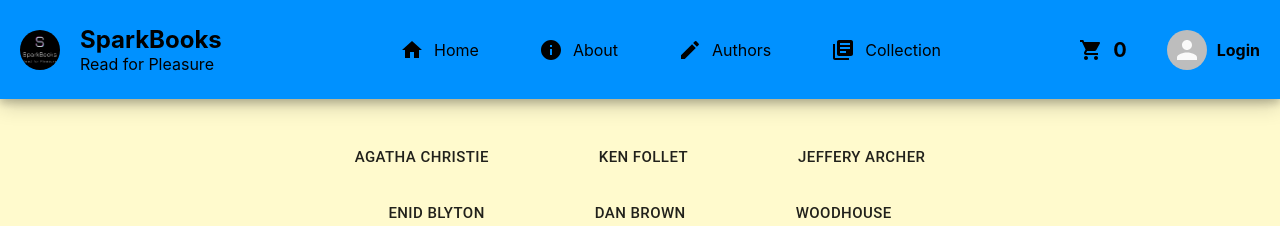
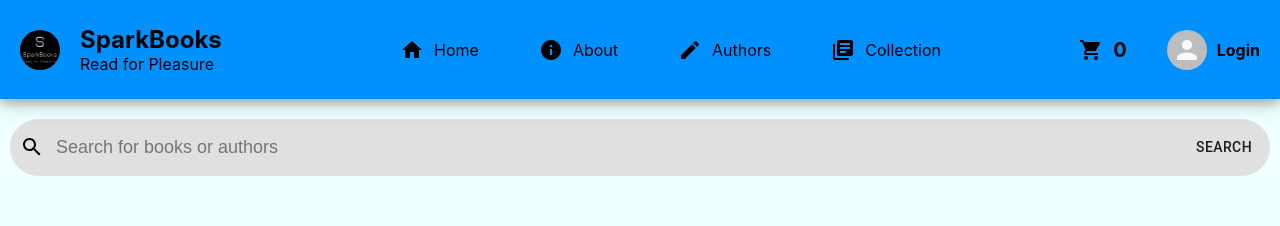
Before and after one commit to GautamPB/sparkbooks, a React (Create React App) app: page / in a window 1280 px wide. Shown: the top 226 px of the page. Built offline with nearby package versions, Linux system fonts and the light colour scheme.

Commit message:
Added: Search bar, search results page

```diff
--- a/src/App.js
+++ b/src/App.js
@@ -8,6 +8,7 @@ import Collection from './components/Collection'
 import SingleBook from './components/SingleBook'
 import Profile from './components/Profile'
 import Cart from './components/Cart'
+import SearchResult from './components/SearchResult'
 import { BrowserRouter as Router, Switch, Route } from 'react-router-dom'
 
 function App() {
@@ -50,6 +51,11 @@ function App() {
                         <Cart />
                     </Route>
 
+                    <Route path="/search/:searchValue">
+                        <Header />
+                        <SearchResult />
+                    </Route>
+
                     <Route path="/">
                         <Header />
                         <HomePage />
--- a/src/components/Header.js
+++ b/src/components/Header.js
@@ -1,4 +1,4 @@
-import React, { useEffect } from 'react'
+import React, { useState, useEffect } from 'react'
 import { useHistory } from 'react-router-dom'
 import '../styles/Header.css'
 import logo from '../pictures/logo.png'
@@ -11,6 +11,8 @@ import ShoppingCartIcon from '@material-ui/icons/ShoppingCart'
 import { useStateValue } from './StateProvider'
 import { Link } from 'react-router-dom'
 const Header = () => {
+    const [search, setSearch] = useState()
+
     const [{ user }] = useStateValue()
 
     const history = useHistory()
@@ -25,15 +27,15 @@ const Header = () => {
 
     return (
         <div className="header">
-            <Link to="/" className="header__link">
-                <div className="header__left">
+            <div className="header__left">
+                <Link to="/" className="header__link">
                     <Avatar src={logo} />
                     <div className="header__leftText">
                         <h2>SparkBooks</h2>
                         <p>Read for Pleasure</p>
                     </div>
-                </div>
-            </Link>
+                </Link>
+            </div>
 
             <div className="header__middle">
                 <div className="header__option">
--- a/src/components/Home.js
+++ b/src/components/Home.js
@@ -1,11 +1,28 @@
-import React from 'react'
+import React, { useState } from 'react'
 import { Button } from '@material-ui/core'
 import BookPreview from './BookPreview'
+import SearchIcon from '@material-ui/icons/Search'
+import { Link } from 'react-router-dom'
 import '../styles/Home.css'
 
 const Home = () => {
+    const [search, setSearch] = useState()
+
     return (
         <div className="home">
+            <div className="home__search">
+                <SearchIcon />
+                <input
+                    className="search__input"
+                    placeholder="Search for books or authors"
+                    value={search}
+                    onChange={(e) => setSearch(e.target.value)}
+                />
+                <Link to={'/search/' + search} className="home__link">
+                    <Button>Search</Button>
+                </Link>
+            </div>
+
             <div className="home__button">
                 <div className="home__buttonColumn">
                     <Button>Agatha Christie</Button>
--- /dev/null
+++ b/src/components/SearchResult.js
@@ -0,0 +1,15 @@
+import React from 'react'
+import { useParams } from 'react-router-dom'
+import '../styles/SearchResult.css'
+
+const SearchResult = () => {
+    const { searchValue } = useParams()
+
+    return (
+        <div className="searchResult">
+            <h1>{searchValue}</h1>
+        </div>
+    )
+}
+
+export default SearchResult
--- a/src/styles/About.css
+++ b/src/styles/About.css
@@ -1,4 +1,4 @@
 .about {
-    background-color: #fffacd;
+    /* background-color: #fffacd; */
     min-height: 100vh;
 }
--- a/src/styles/Authors.css
+++ b/src/styles/Authors.css
@@ -1,4 +1,4 @@
 .authors {
-    background-color: #fffacd;
+    /* background-color: #fffacd; */
     min-height: 100vh;
 }
--- a/src/styles/Collection.css
+++ b/src/styles/Collection.css
@@ -1,4 +1,4 @@
 .collection {
-    background-color: #fffacd;
+    /* background-color: #fffacd; */
     min-height: 100vh;
 }
--- a/src/styles/Header.css
+++ b/src/styles/Header.css
@@ -2,6 +2,7 @@
     padding: 25px 20px;
     display: flex;
     justify-content: space-between;
+    margin: auto;
     position: sticky;
     top: 0px;
     z-index: 100;
@@ -21,22 +22,6 @@
 
 .header__leftText {
     margin-left: 20px;
-}
-
-.header__input {
-    display: flex;
-    align-items: center;
-    background-color: #eff2f5;
-    padding: 10px;
-    margin: 10px;
-    border-radius: 999px;
-    margin-top: 0px;
-}
-
-.header__input > input {
-    border: none;
-    background-color: transparent;
-    outline-width: 0;
 }
 
 .header__middle {
--- a/src/styles/Home.css
+++ b/src/styles/Home.css
@@ -1,5 +1,5 @@
 .home {
-    background-color: #fffacd;
+    /* background-color: #fffacd; */
     min-height: 100vh;
 }
 
@@ -40,3 +40,37 @@
 .home__content > h1 {
     margin-left: -60px;
 }
+
+.home__search {
+    display: flex;
+    align-items: center;
+    /* background-color: #eff2f5; */
+    background-color: #e0e0e0;
+    padding: 10px;
+    margin: 10px;
+    border-radius: 999px;
+    margin-top: 0px;
+    /* position: sticky; */
+    margin-top: 20px;
+}
+
+.home__search > input {
+    border: none;
+    width: 100%;
+    background-color: transparent;
+    outline-width: 0;
+    font-size: 18px;
+    margin-left: 10px;
+}
+
+.home__search > button {
+    margin-right: 20px;
+    padding: 10px 20px;
+    border-radius: 999px;
+    font-weight: bold;
+}
+
+.home__link {
+    text-decoration: none;
+    color: black;
+}
```
Also changed, not shown: src/styles/SearchResult.css (added), 1 other file (tests, documents, lock files or other folders).
